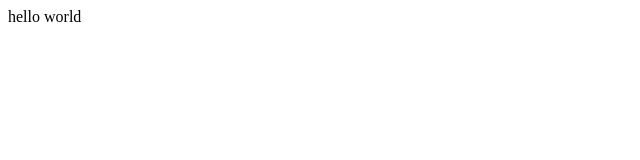
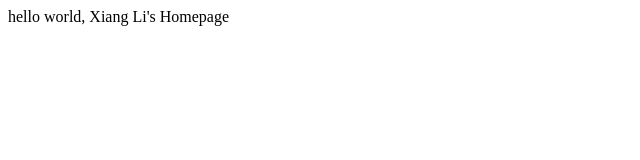
Before and after one commit to XL11281s/Xiang-Li-Dpub, a plain HTML site: page index.html in a window 1280 px wide. Shown: the whole page, without its empty margins (0-640 px from the left). Drawn offline with Linux system fonts and the light colour scheme.

Commit message:
Update index.html

```diff
--- a/index.html
+++ b/index.html
@@ -6,6 +6,6 @@
     <title>Xiang Li's Homepage</title>
 </head>
 <body>
-   hello world
+   hello world, Xiang Li's Homepage
 </body>
 </html>
```
